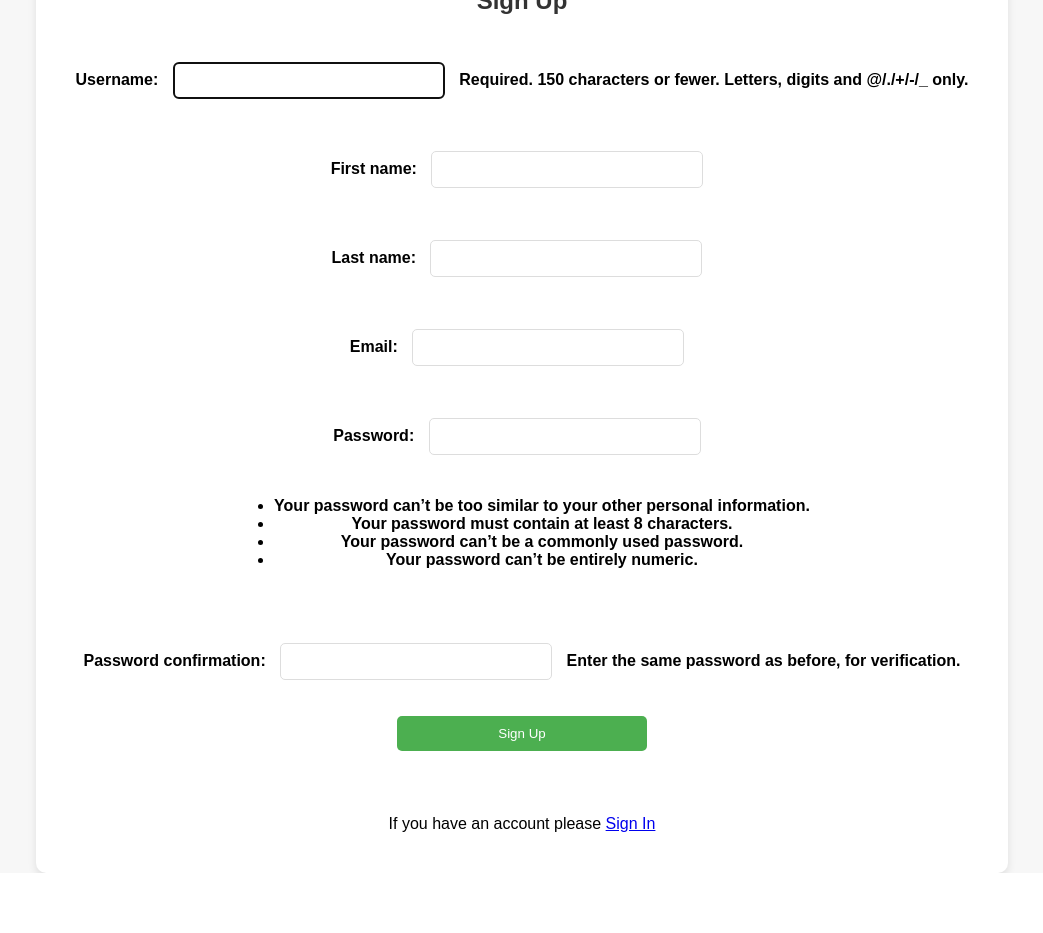
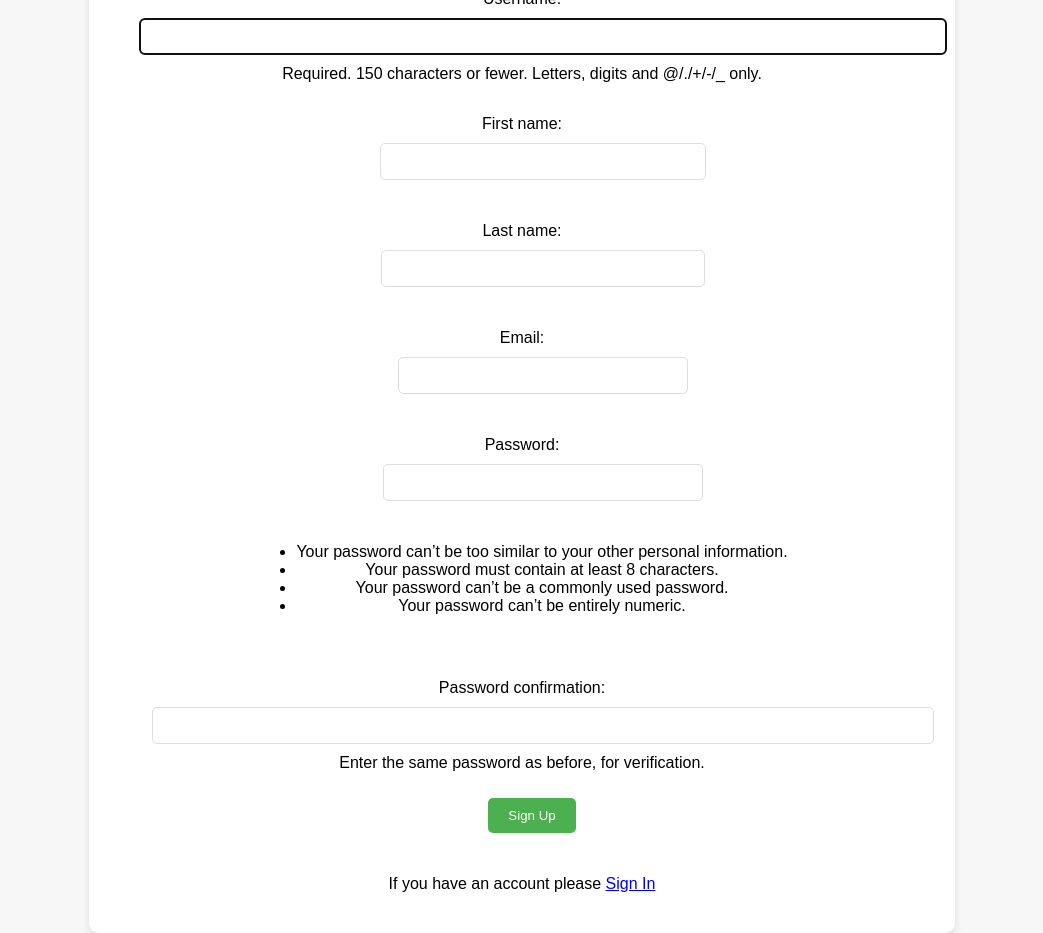
Before and after one commit to Rajaram-Jagadeeswaran/Healthcare_System, a Django app: page /signup/ in a window 1280 px wide. Shown: the whole page, without its empty margins (118-1161 px from the left). Before the commit the page ends 873 px from the top, so only its background shows below. Run offline with Django 3.2, Linux system fonts and the light colour scheme.

Commit message:
Updated version 2.2

```diff
--- a/users/templates/users/signup.html
+++ b/users/templates/users/signup.html
@@ -31,14 +31,14 @@
             align-items: center;
         }
         .signup-form input {
-            width: 250px;
+            width: 100%; /* Use 100% width for responsiveness */
             padding: 10px;
             margin: 10px;
             border-radius: 5px;
             border: 1px solid #ddd;
         }
         .signup-form button {
-            width: 250px;
+            width: 100%; /* Use 100% width for responsiveness */
             padding: 10px;
             margin: 10px;
             border-radius: 5px;
@@ -55,18 +55,17 @@
 <body>
     <div class="signup-container">
         <h2>Sign Up</h2>
-<h4><form class="signup-form" method="POST">
+        <form class="signup-form" method="POST">
             {% csrf_token %}
             {{ form.as_p }}
             <div>
                 <button type="submit">Sign Up</button>
             </div>
             <p></p>
-</h4>
+        </form>
         <div>
             If you have an account please <a href="{% url 'sign_in' %}">Sign In</a>
         </div>
-</form>
     </div>
 </body>
 </html>
```
Lines whose indentation alone changed are shown as unchanged.
